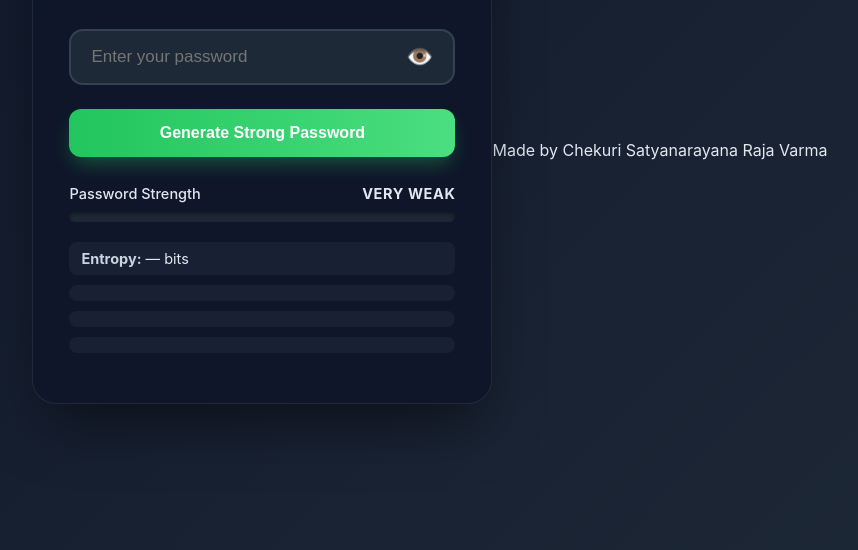
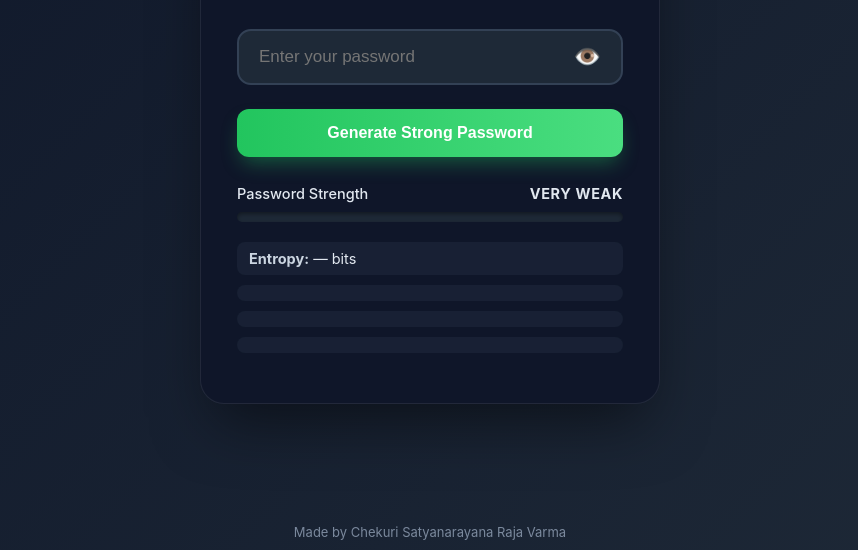
Before and after one commit to chsrajavarma8/secure-password-checker, a plain HTML site: page index.html in a window 1280 px wide. Shown: the part 250-800 px from the top of the page, without its empty margins (210-1068 px from the left). Drawn offline with Linux system fonts and the light colour scheme.

Commit message:
Update style.css

```diff
--- a/style.css
+++ b/style.css
@@ -13,6 +13,19 @@ body {
   justify-content: center;
   align-items: center;
   padding: 20px;
+}
+
+.footer {
+  position: fixed;
+  bottom: 10px;
+  width: 100%;
+  text-align: center;
+  font-size: 13px;
+  color: #94a3b8;
+}
+
+.footer p {
+  opacity: 0.8;
 }
 
 .container {
```
